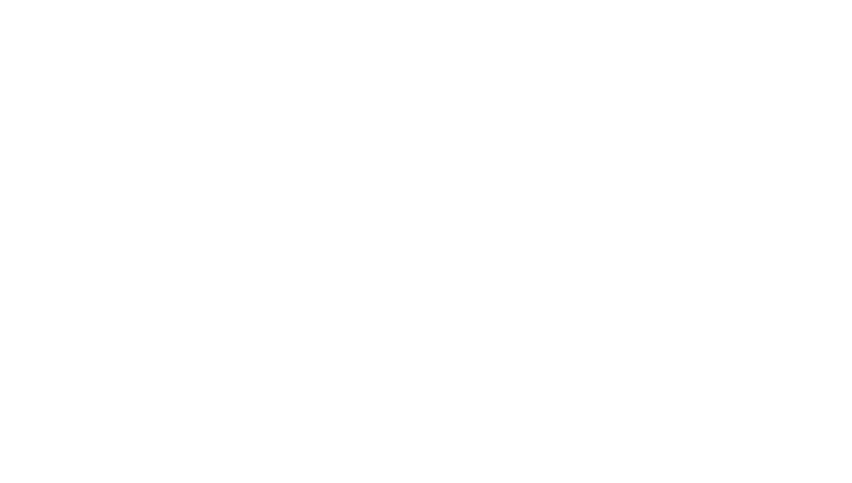
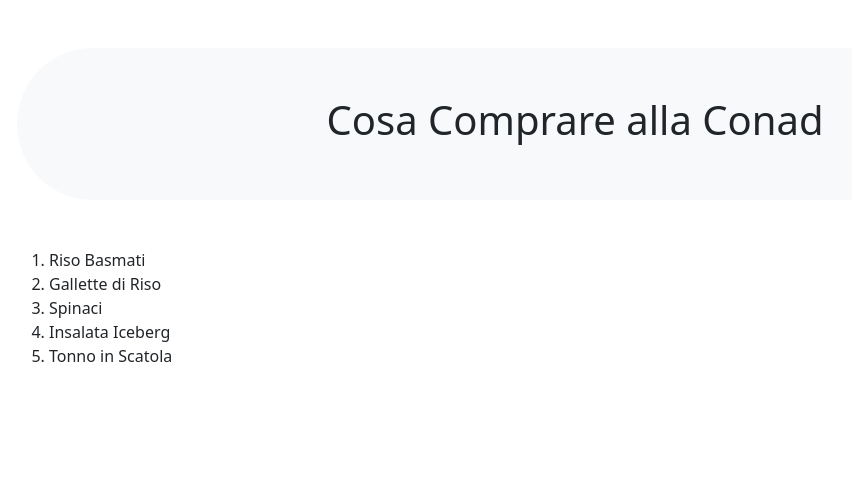
Before and after one commit to Matteogatto94/js-lista-spesa, a plain HTML site: page index.html in a window 1280 px wide. Shown: the whole page, without its empty margins (65-917 px from the left). Drawn offline with nearby package versions, Linux system fonts and the light colour scheme.

Commit message:
add shoppingList

```diff
--- a/assets/js/main.js
+++ b/assets/js/main.js
@@ -0,0 +1,14 @@
+let shoppingList = ['Riso Basmati', 'Gallette di Riso', 'Spinaci', 'Insalata Iceberg', 'Tonno in Scatola']
+
+
+let olElement = document.querySelector('ol');
+
+
+let i = 0;
+
+while ( i< shoppingList.length){
+    let articles = shoppingList[i];
+    let liElement = `<li>${articles}</li>`;
+    olElement.insertAdjacentHTML('beforeend', liElement);
+    i++
+}
--- a/index.html
+++ b/index.html
@@ -4,11 +4,25 @@
     <meta charset="UTF-8">
     <meta http-equiv="X-UA-Compatible" content="IE=edge">
     <meta name="viewport" content="width=device-width, initial-scale=1.0">
+
+    <!--Titolo Documento-->
     <title>Lista Spesa</title>
+
+    <!--Link Framework-->
+  <link href="https://cdn.jsdelivr.net/npm/bootstrap@5.2.1/dist/css/bootstrap.min.css" rel="stylesheet"
+  integrity="sha384-iYQeCzEYFbKjA/T2uDLTpkwGzCiq6soy8tYaI1GyVh/UjpbCx/TYkiZhlZB6+fzT" crossorigin="anonymous">
+
+    <!--Link File CSS-->
+    <link rel="stylesheet" href="./assets/css/style.css">
 </head>
 <body>
 
-
+<div class="container py-5">
+    <div class="shoppingListTitle py-5 bg-light text-center rounded-pill">
+        <h1>Cosa Comprare alla Conad</h1>
+    </div>
+    <ol class="py-5"></ol>
+</div>
 
 
 
```
Also changed, not shown: assets/css/style.css (added).
